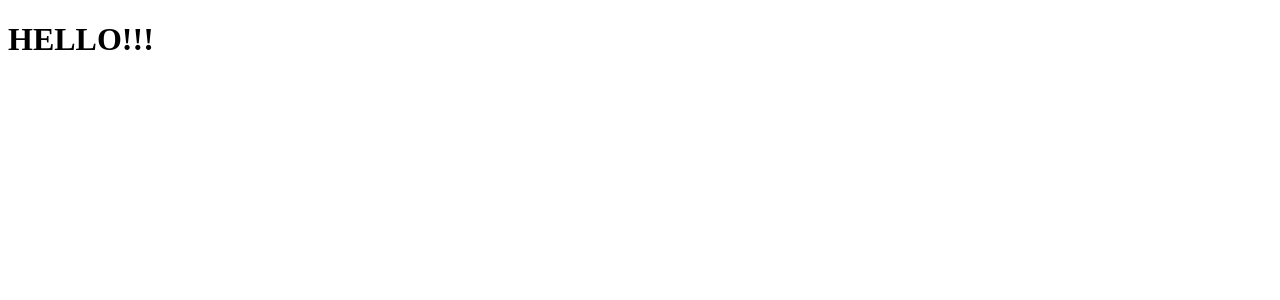
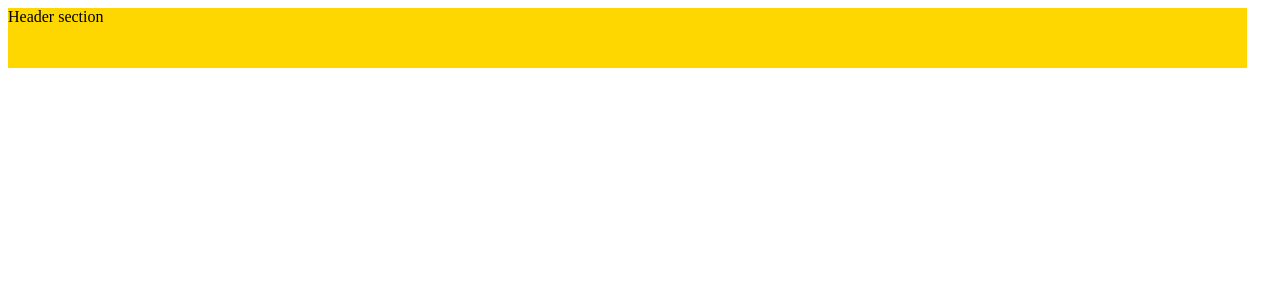
Before and after one commit to Isokjon-Osimjonov/education-uz, a React (Create React App) app: page / in a window 1280 px wide. Shown: the top 300 px of the page. Built offline with nearby package versions, Linux system fonts and the light colour scheme.

Commit message:
Added roters

```diff
--- a/package.json
+++ b/package.json
@@ -8,6 +8,7 @@
     "@testing-library/user-event": "^13.5.0",
     "react": "^17.0.2",
     "react-dom": "^17.0.2",
+    "react-router-dom": "^5.3.0",
     "react-scripts": "5.0.0",
     "web-vitals": "^2.1.3"
   },
--- a/src/App.js
+++ b/src/App.js
@@ -1,9 +1,20 @@
-import './styles/App.css';
+import "./styles/App.css";
+import { BrowserRouter as Router, Switch, Route  } from "react-router-dom";
+
+// @routes =>
+
+import Home from "./routes/home/Home";
+import Admin from "./routes/admin/Admin";
 
 function App() {
   return (
     <div className="App">
-   <h1>HELLO!!!</h1>
+      <Router>
+        <Switch>
+          <Route exact path="/" component={Home} />
+          <Route path="/admin" component={Admin} />
+        </Switch>
+      </Router>
     </div>
   );
 }
--- a/src/components/header/Header.css
+++ b/src/components/header/Header.css
@@ -0,0 +1,5 @@
+.header{
+    width: 98%;
+    height: 60px;
+    background-color: gold;
+}
--- a/src/components/header/Header.js
+++ b/src/components/header/Header.js
@@ -3,7 +3,7 @@ import '.././header/Header.css'
 
 function Header() {
     return (
-        <div>
+        <div className='header'>
             Header section
         </div>
     )
--- a/src/index.js
+++ b/src/index.js
@@ -2,10 +2,16 @@ import React from 'react';
 import ReactDOM from 'react-dom';
 import './styles/index.css';
 import App from './App';
+import {BrowserRouter} from 'react-router-dom'
+
 
 ReactDOM.render(
   <React.StrictMode>
+    <BrowserRouter>
     <App />
+
+    </BrowserRouter>
+
   </React.StrictMode>,
   document.getElementById('root')
 );
--- /dev/null
+++ b/src/routes/admin/Admin.js
@@ -0,0 +1,11 @@
+import React from 'react';
+import '../admin/Admin.css'
+function Admin() {
+  return <div>
+
+admin section
+
+  </div>;
+}
+
+export default Admin;
--- a/src/routes/home/Home.js
+++ b/src/routes/home/Home.js
@@ -1,10 +1,9 @@
 import React from 'react';
+import Header from '../../components/header/Header';
 import '../home/Home.css'
 function Home() {
   return <div>
-
-
-
+    <Header/>
   </div>;
 }
 
```
Also changed, not shown: src/routes/admin/Admin.css (added), 1 other file (tests, documents, lock files or other folders).
